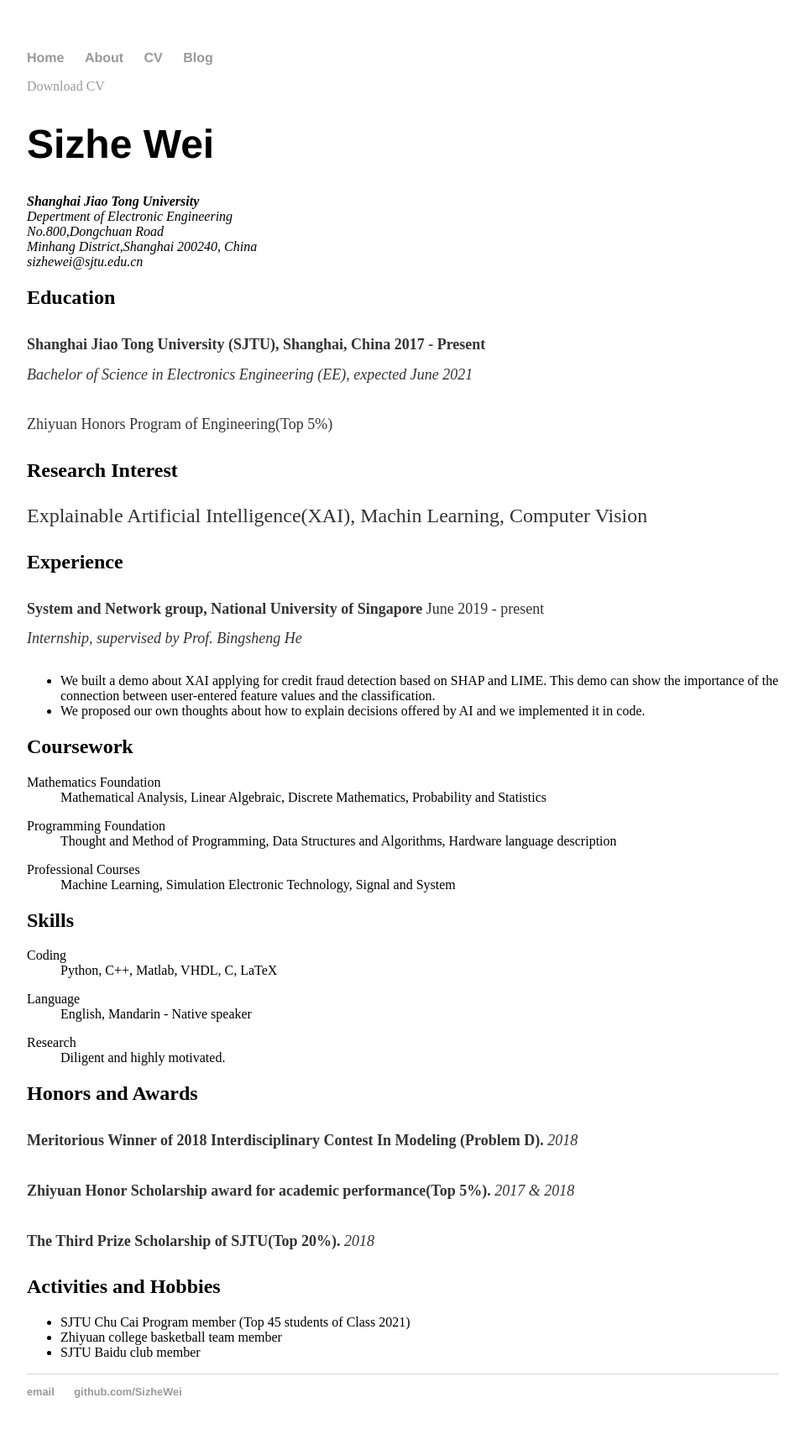
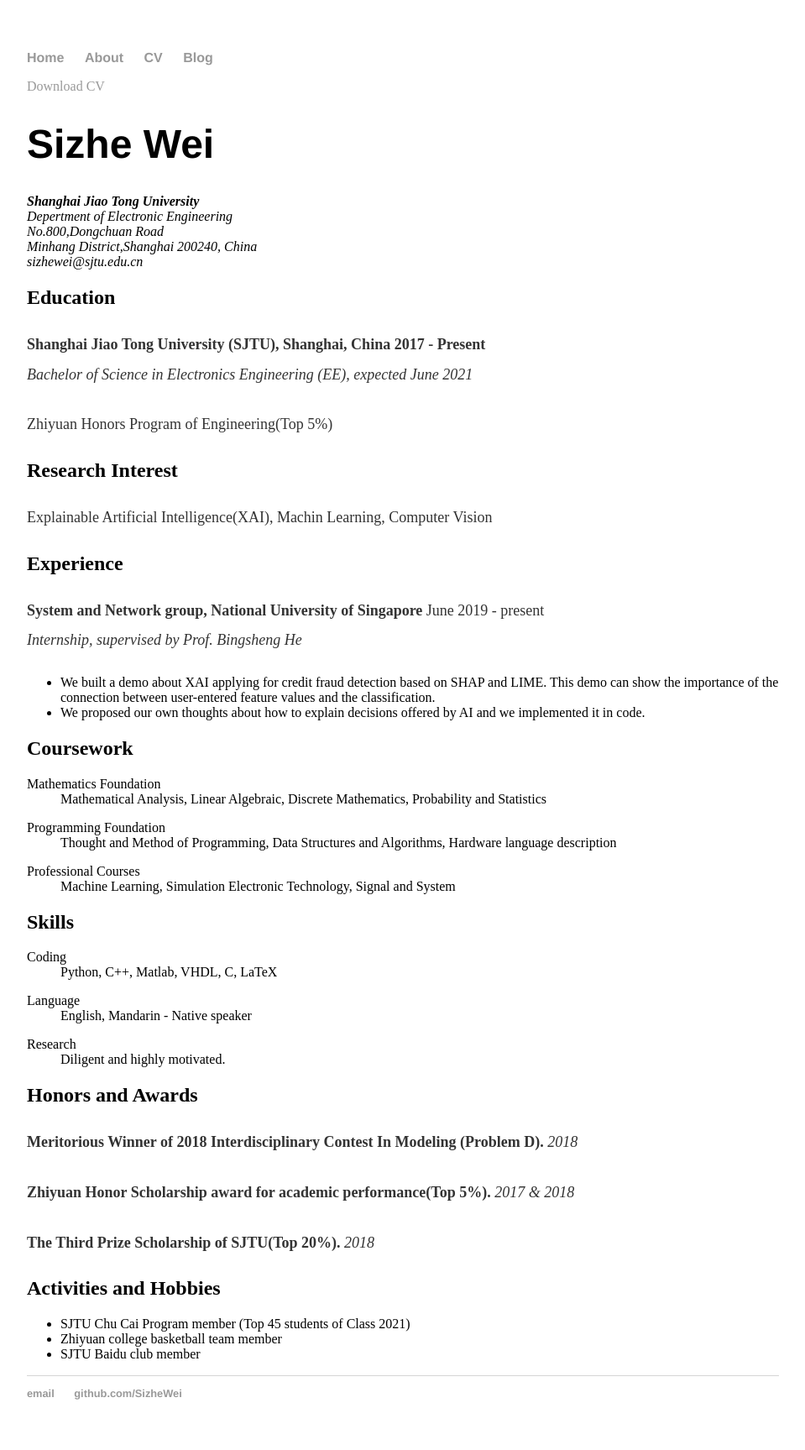
Before and after one commit to SizheWei/SizheWei.github.io, a Jekyll site: the page built from cv/index.html, in a window 1280 px wide. Shown: the whole page at 84% size, without its empty margins (160-1119 px from the left). Built offline with Jekyll 4.4.1, drawn with Linux system fonts in a browser that asks for light colours.

Commit message:
-- size font

```diff
--- a/cv/index.html
+++ b/cv/index.html
@@ -26,7 +26,7 @@
                 <p><font size=4>Zhiyuan Honors Program of Engineering(Top 5%)</font></p>
 
                 <h2>Research Interest</h2>
-                <p>Explainable Artificial Intelligence(XAI), Machin Learning, Computer Vision</p>
+                <p><font size=4>Explainable Artificial Intelligence(XAI), Machin Learning, Computer Vision</font></p>
 
 				<h2>Experience</h2>
                 <p><font size=4><strong>System and Network group, National University of Singapore</strong> June 2019 - present<br>
```
